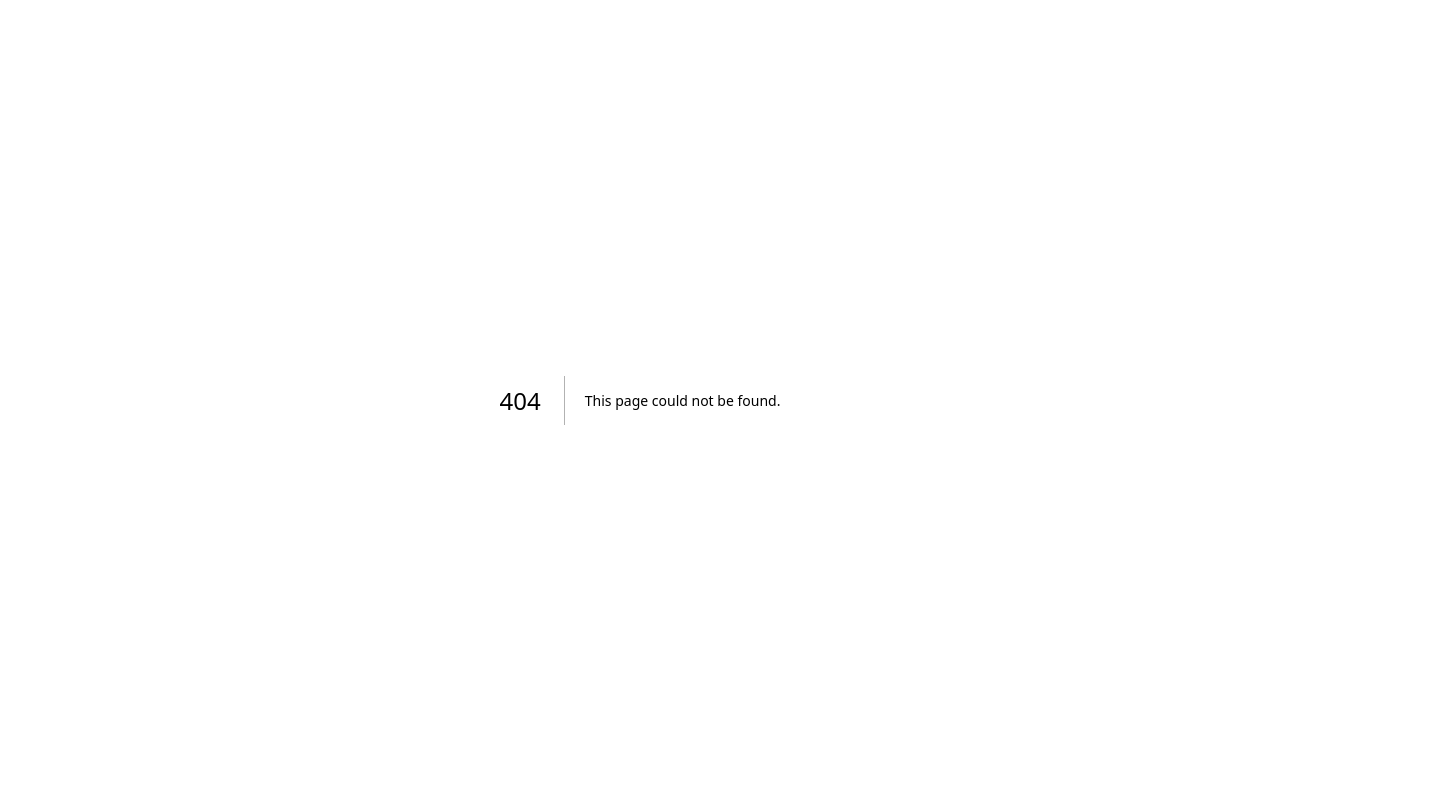
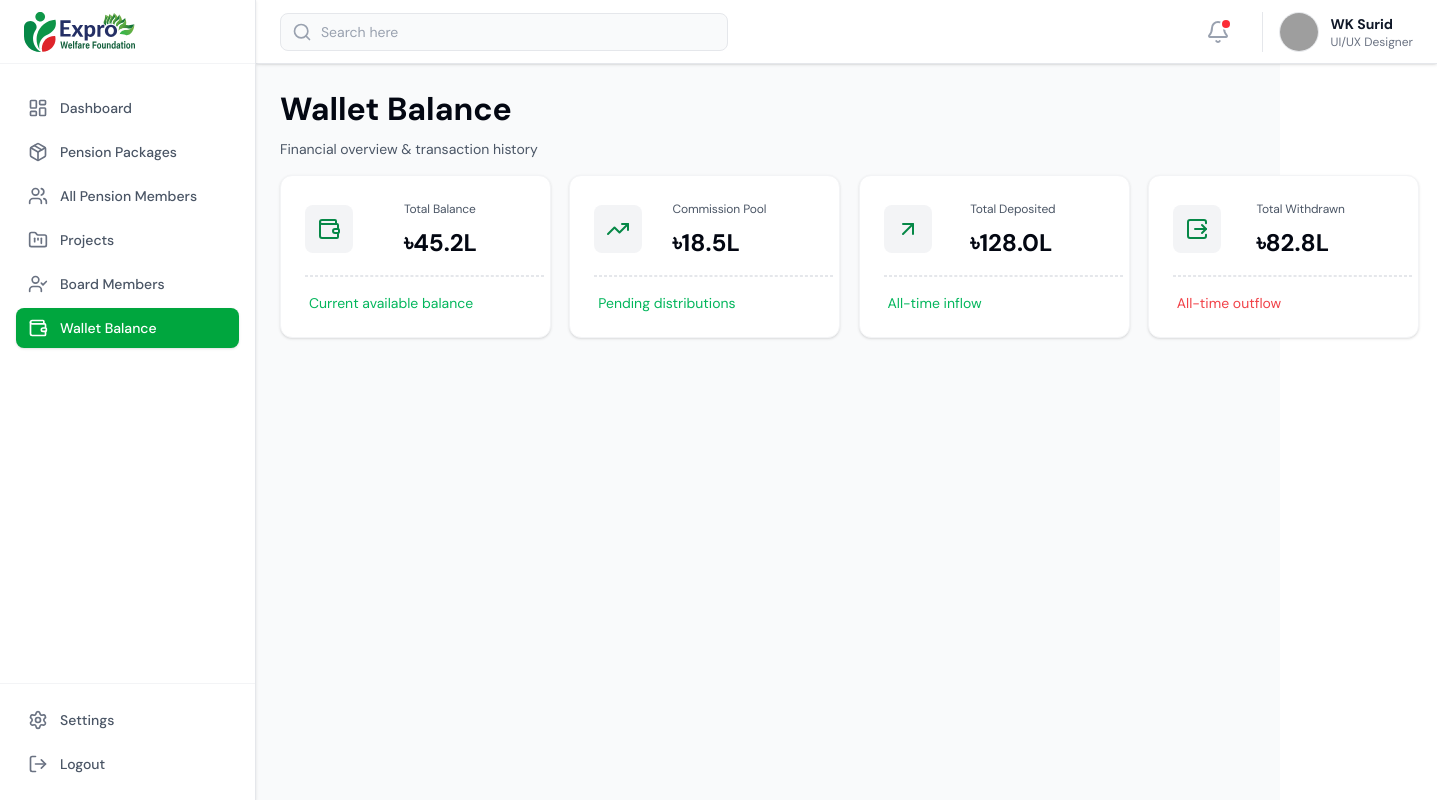
Before and after one commit to niduslab/Expro-Frontend, a Next.js app: page /admin/wallet in a window 1280 px wide. Before the commit this address had no page. Shown: the whole page, 1437 px wide, since content can reach past the window. Built offline with nearby package versions, Linux system fonts and the light colour scheme; grey boxes are pictures that could not be loaded; a web font is replaced by a local one.

Commit message:
updated wallet balance part

```diff
--- /dev/null
+++ b/app/(auth)/admin/wallet/page.tsx
@@ -0,0 +1,116 @@
+import {
+  Users,
+  FolderKanban,
+  TrendingUp,
+  Wallet,
+  ArrowUpRight,
+  SquareArrowRightExit,
+} from "lucide-react";
+const WalletBallance = () => {
+  return (
+    <>
+      <div className="w-[1133px] flex flex-col   gap-4">
+        <div className="flex flex-col gap-2">
+          <p className="font-semibold text-2xl sm:text-[32px] text-[#030712]">
+            Wallet Balance
+          </p>
+          <p className="text-sm text-[#4A5565]">
+            Financial overview & transaction history
+          </p>
+        </div>
+
+        <div className="w-full h-[137px] gap-[16px]">
+          <div className="grid grid-cols-1 md:grid-cols-2 lg:grid-cols-4 gap-6">
+            {/* Total Balance */}
+            <div className="bg-white p-6 w-[271px] rounded-xl shadow-sm border border-gray-100">
+              <div className="flex w-[172px] items-center justify-between ">
+                <div className="px-3 py-2 w-[48px] flex items-center h-[48px] bg-[#F3F4F6] rounded-lg">
+                  <Wallet className=" text-[#068847]" />
+                </div>
+                <div>
+                  <p className="font-normal text-[12px] leading-[160%] tracking-[-0.01em] text-[#4A5565]">
+                    Total Balance
+                  </p>
+                  <h3 className="text-2xl font-bold text-[#030712] mt-2">
+                    ৳45.2L
+                  </h3>
+                </div>
+              </div>
+              <div className=" mt-4 w-[239px] border border-dashed border-[#E5E7EB]"></div>
+              <div className="mt-4 flex items-center text-sm">
+                <span className="text-[#03B65C] ml-1">
+                  Current available balance
+                </span>
+              </div>
+            </div>
+
+            {/* Commission Pool */}
+            <div className="bg-white p-6 w-[271px] rounded-xl shadow-sm border border-gray-100">
+              <div className="flex w-[172px] items-center justify-between ">
+                <div className="px-3 py-2 w-[48px] flex items-center h-[48px] bg-[#F3F4F6] rounded-lg">
+                  <TrendingUp className=" text-[#068847]" />
+                </div>
+                <div>
+                  <p className="font-normal text-[12px] leading-[160%] tracking-[-0.01em] text-[#4A5565]">
+                    Commission Pool
+                  </p>
+                  <h3 className="text-2xl font-bold text-[#030712] mt-2">
+                    ৳18.5L
+                  </h3>
+                </div>
+              </div>
+              <div className=" mt-4 w-[239px] border border-dashed border-[#E5E7EB]"></div>
+              <div className="mt-4 flex items-center text-sm">
+                <span className="text-[#03B65C] ml-1">
+                  Pending distributions
+                </span>
+              </div>
+            </div>
+            {/* Total Deposited */}
+            <div className="bg-white p-6 w-[271px] rounded-xl shadow-sm border border-gray-100">
+              <div className="flex w-[172px] items-center justify-between ">
+                <div className="px-3 py-2 w-[48px] flex items-center h-[48px] bg-[#F3F4F6] rounded-lg">
+                  <ArrowUpRight className=" text-[#068847]" />
+                </div>
+                <div>
+                  <p className="font-normal text-[12px] leading-[160%] tracking-[-0.01em] text-[#4A5565]">
+                    Total Deposited
+                  </p>
+                  <h3 className="text-2xl font-bold text-[#030712] mt-2">
+                    ৳128.0L
+                  </h3>
+                </div>
+              </div>
+              <div className=" mt-4 w-[239px] border border-dashed border-[#E5E7EB]"></div>
+              <div className="mt-4 flex items-center text-sm">
+                <span className="text-[#03B65C] ml-1">All-time inflow</span>
+              </div>
+            </div>
+            {/* Total withdrawn */}
+            <div className="bg-white p-6 w-[271px] rounded-xl shadow-sm border border-gray-100">
+              <div className="flex w-[172px] items-center justify-between ">
+                <div className="px-3 py-2 w-[48px] flex items-center h-[48px] bg-[#F3F4F6] rounded-lg">
+                  <SquareArrowRightExit className=" text-[#068847]" />
+                </div>
+                <div>
+                  <p className="font-normal text-[12px] leading-[160%] tracking-[-0.01em] text-[#4A5565]">
+                    Total Withdrawn
+                  </p>
+                  <h3 className="text-2xl font-bold text-[#030712] mt-2">
+                    ৳82.8L
+                  </h3>
+                </div>
+              </div>
+              <div className=" mt-4 w-[239px] border border-dashed border-[#E5E7EB]"></div>
+              <div className="mt-4 flex items-center text-sm">
+                <span className="text-[#F14248] ml-1">All-time outflow</span>
+              </div>
+            </div>
+          </div>
+        </div>
+      </div>
+    </>
+  );
+};
+
+export default WalletBallance;
```
